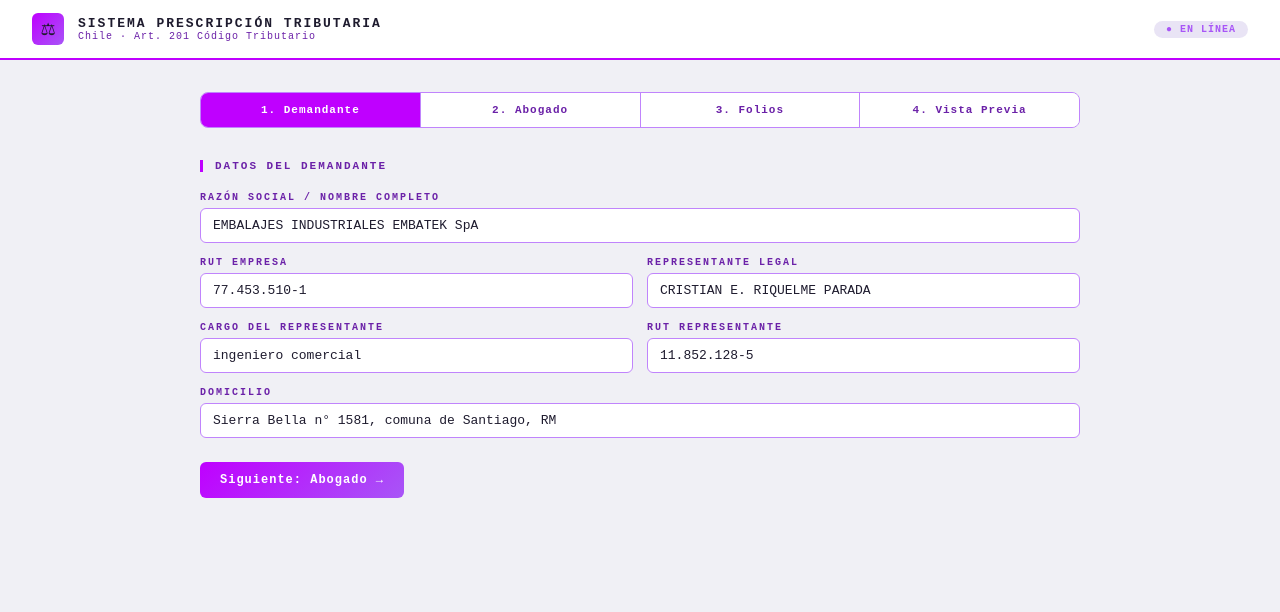
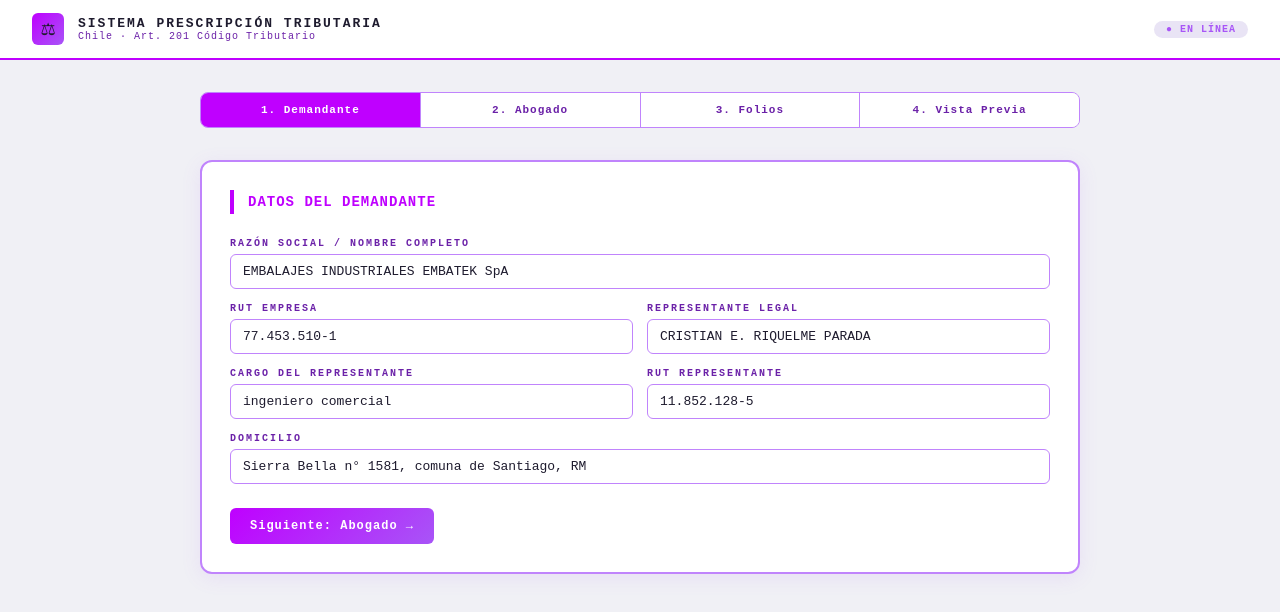
Before and after one commit to Rodrigo-Riquelme-Saavedra/prescripcion-v2, a Next.js app: page / in a window 1280 px wide. Shown: the top 612 px of the page. Built offline with nearby package versions, Linux system fonts and the light colour scheme.

Commit message:
Update page.js

```diff
--- a/app/page.js
+++ b/app/page.js
@@ -145,7 +145,7 @@ export default function Home() {
 
         {/* STEP 0 — Demandante */}
         {step === 0 && (
-          <div>
+          <div style={{ background: "#ffffff", border: `2px solid ${C.border}`, borderRadius: 12, padding: 28, boxShadow: `0 4px 20px rgba(168,85,247,0.1)` }}>
             <SectionTitle color={C}>Datos del Demandante</SectionTitle>
             <div style={{ display: "grid", gridTemplateColumns: "1fr 1fr", gap: 14, marginBottom: 24 }}>
               <Field label="Razón Social / Nombre completo" k="empresa" full />
@@ -161,7 +161,7 @@ export default function Home() {
 
         {/* STEP 1 — Abogado */}
         {step === 1 && (
-          <div>
+          <div style={{ background: "#ffffff", border: `2px solid ${C.border}`, borderRadius: 12, padding: 28, boxShadow: `0 4px 20px rgba(168,85,247,0.1)` }}>
             <SectionTitle color={C}>Datos del Abogado Patrocinante</SectionTitle>
             <div style={{ display: "grid", gridTemplateColumns: "1fr 1fr", gap: 14, marginBottom: 24 }}>
               <Field label="Nombre Abogado" k="abogado" />
@@ -180,7 +180,7 @@ export default function Home() {
 
         {/* STEP 2 — Folios */}
         {step === 2 && (
-          <div>
+          <div style={{ background: "#ffffff", border: `2px solid ${C.border}`, borderRadius: 12, padding: 28, boxShadow: `0 4px 20px rgba(168,85,247,0.1)` }}>
             <SectionTitle color={C}>Folios del Certificado de Deuda</SectionTitle>
             <div style={{ overflowX: "auto", marginBottom: 16 }}>
               <table style={{ width: "100%", borderCollapse: "collapse", fontSize: 12 }}>
@@ -236,7 +236,7 @@ export default function Home() {
 
         {/* STEP 3 — Vista Previa */}
         {step === 3 && (
-          <div>
+          <div style={{ background: "#ffffff", border: `2px solid ${C.border}`, borderRadius: 12, padding: 28, boxShadow: `0 4px 20px rgba(168,85,247,0.1)` }}>
             <SectionTitle color={C}>Vista Previa — Resumen de la Demanda</SectionTitle>
             <div style={{ display: "grid", gridTemplateColumns: "repeat(3,1fr)", gap: 12, marginBottom: 24 }}>
               <Card color={C} label="Demandante" value={form.empresa} sub={`RUT ${form.rutEmpresa}`} />
@@ -275,8 +275,8 @@ export default function Home() {
 }
 
 const SectionTitle = ({ children, color: C }) => (
-  <div style={{ borderLeft: `3px solid ${C.record}`, paddingLeft: 12, marginBottom: 20 }}>
-    <div style={{ fontSize: 11, fontWeight: 700, letterSpacing: 2, color: C.muted, textTransform: "uppercase" }}>{children}</div>
+  <div style={{ borderLeft: `4px solid ${C.record}`, paddingLeft: 14, marginBottom: 24, paddingTop: 4, paddingBottom: 4 }}>
+    <div style={{ fontSize: 14, fontWeight: 700, letterSpacing: 1, color: C.record, textTransform: "uppercase" }}>{children}</div>
   </div>
 );
 
```
